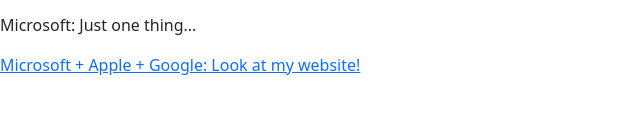
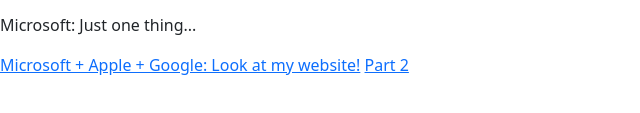
Before and after one commit to chocord179/MacOS---Windows-Rival, a plain HTML site: page rival.html in a window 1280 px wide. Shown: the part 347-460 px from the top of the page, 0-640 px from the left. Drawn offline with nearby package versions, Linux system fonts and the light colour scheme.

Commit message:
Added rival2 part 2

```diff
--- a/rival.html
+++ b/rival.html
@@ -37,5 +37,6 @@
     <a href="https://aadishsamir123.github.io/cv"
       >Microsoft + Apple + Google: Look at my website!</a
     >
+    <a href="rival2.html">Part 2</a>
   </body>
 </html>
```
